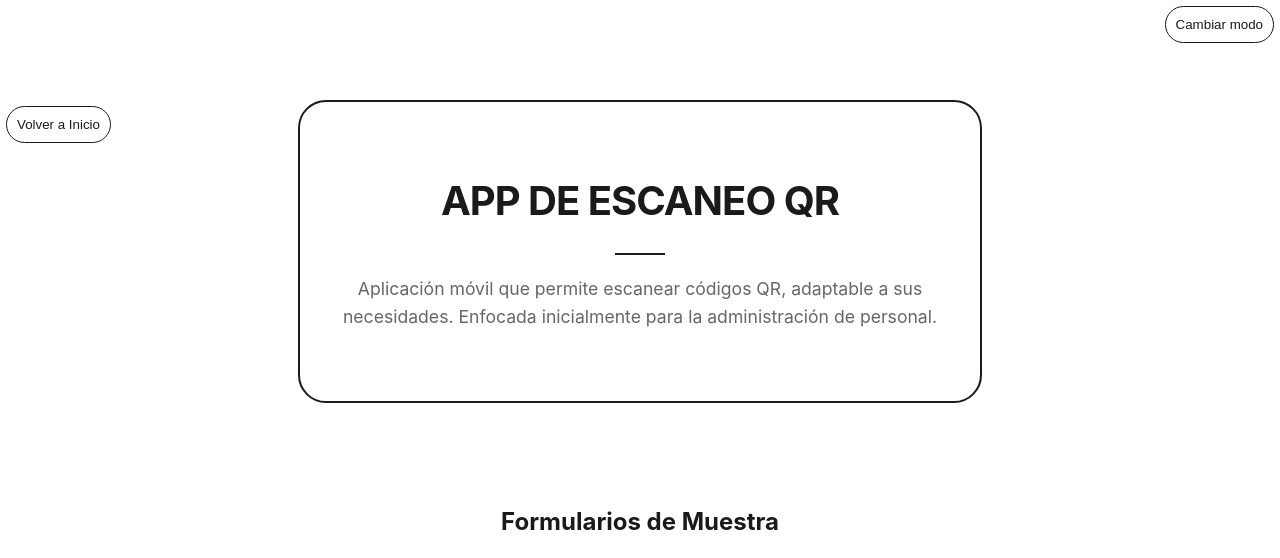
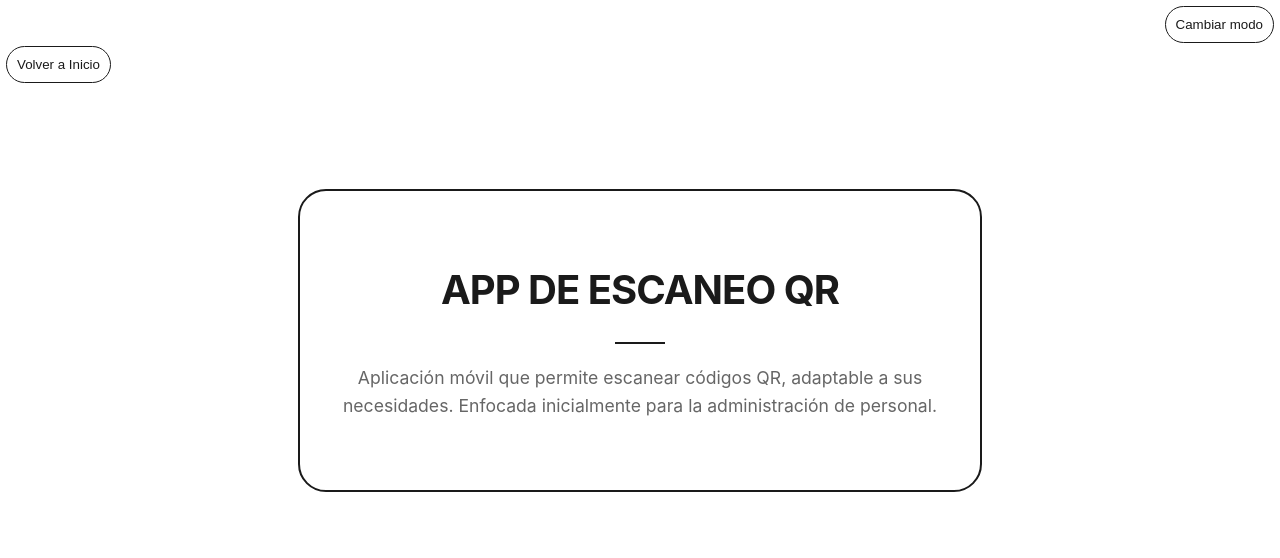
Before and after one commit to G-C-Technology/Portfolio, a plain HTML site: page WEB TEST/QRAPP.html in a window 1280 px wide. Shown: the top 558 px of the page. Drawn offline with Linux system fonts and the light colour scheme.

Commit message:
Cambios realizados optimizacion pequeña

```diff
--- a/WEB TEST/cards.css
+++ b/WEB TEST/cards.css
@@ -19,9 +19,9 @@ h2{
 
 .cards-container {
     display: flex;
-    flex-wrap: row;
     justify-content: center;
     gap: 20px; /* Espacio entre las cards */
+    height: 500px;
 }
 
 .card {
--- a/WEB TEST/style.css
+++ b/WEB TEST/style.css
@@ -77,7 +77,8 @@ a:hover {
 
 .Botón-regresar-al-inicio{
     padding: 6px;
-    position: absolute;
+    display: flex;
+    margin: 40px 0px;
 }
 
 button {
```
